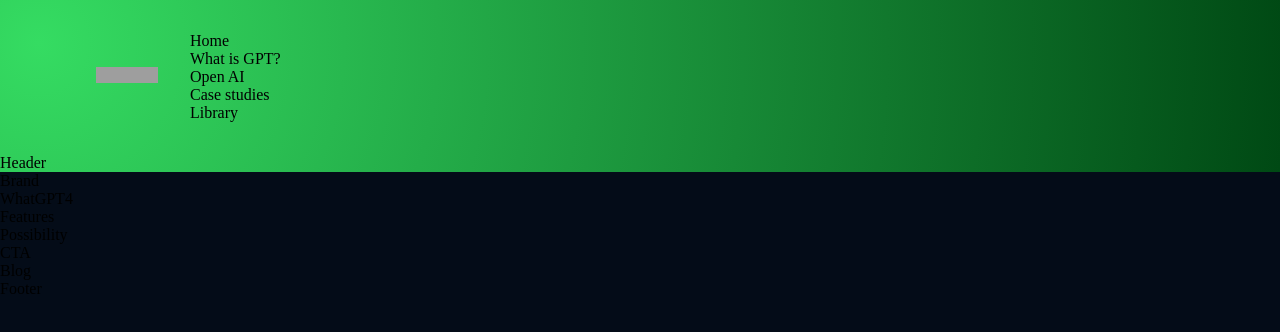
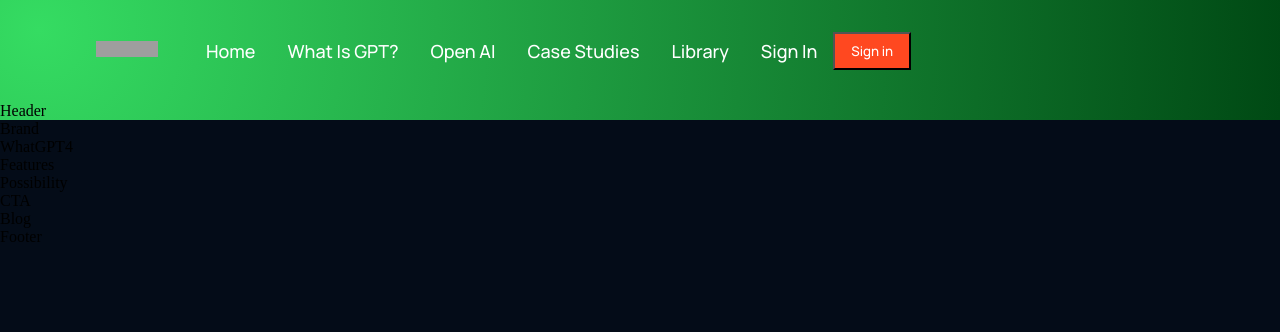
Before and after one commit to Kex55/project_1_ui_ux, a React (Create React App) app: page / in a window 1280 px wide. Shown: the top 332 px of the page. Built offline with nearby package versions, Linux system fonts and the light colour scheme; grey boxes are pictures that could not be loaded; the HTML template or start-up script is replaced by a standard one.

Commit message:
links css, sign in button

```diff
--- a/src/components/navbar/Navbar.jsx
+++ b/src/components/navbar/Navbar.jsx
@@ -10,12 +10,16 @@ const Navbar = () => {
         <div className='gpt4_navbar-links_logo'>
           <img src={logo} alt="logo" />
         </div>
-        <div>
+        <div className='gpt4_navbar-links_container'>
           <p><a href="#home">Home</a></p>
           <p><a href="#wgpt4">What is GPT?</a></p>
           <p><a href="#possibility">Open AI</a></p>
           <p><a href="#features">Case studies</a></p>
           <p><a href="#blog">Library</a></p>
+        </div>
+        <div className='gpt4_navbar-sign'>
+          <p>Sign in</p>
+          <button type='button'>Sign in</button>
         </div>
       </div>
     </div>
--- a/src/components/navbar/navbar.css
+++ b/src/components/navbar/navbar.css
@@ -20,3 +20,38 @@
     width: 62px;
     height: 16px;
 }
+
+.gpt4_navbar-links_container {
+    display: flex;
+    flex-direction: row;
+}
+
+.gpt4_navbar-sign button,
+.gpt4_navbar-menu_container button {
+    padding: 0.5rem 1rem;
+    color: #fff;
+    background: #FF4820;
+    top: 1153px;
+    top: 55px;
+    font-family: var(--font-family);
+    font-weight: 500;
+}
+
+.gpt4_navbar-sign {
+    display: flex;
+    justify-content: flex-end;
+    align-items: center;
+}
+
+.gpt4_navbar-links_container p,
+.gpt4_navbar-sign p,
+.gpt4_navbar-menu_container p {
+    color: #fff;
+    font-family: var(--font-family);
+    font-weight: 500;
+    font-size: 18px;
+    line-height: 25px;
+    text-transform: capitalize;
+    margin: 0 1rem;
+    cursor: pointer;
+}
```
